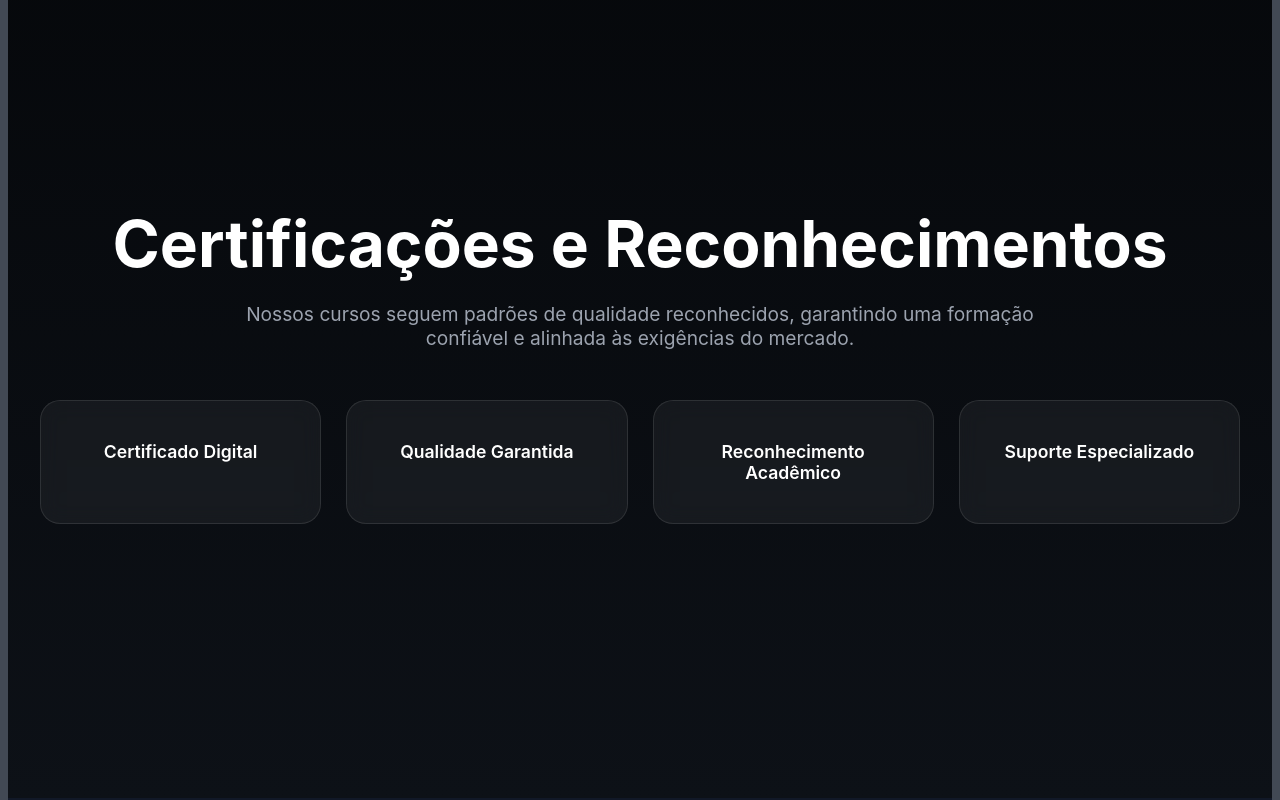
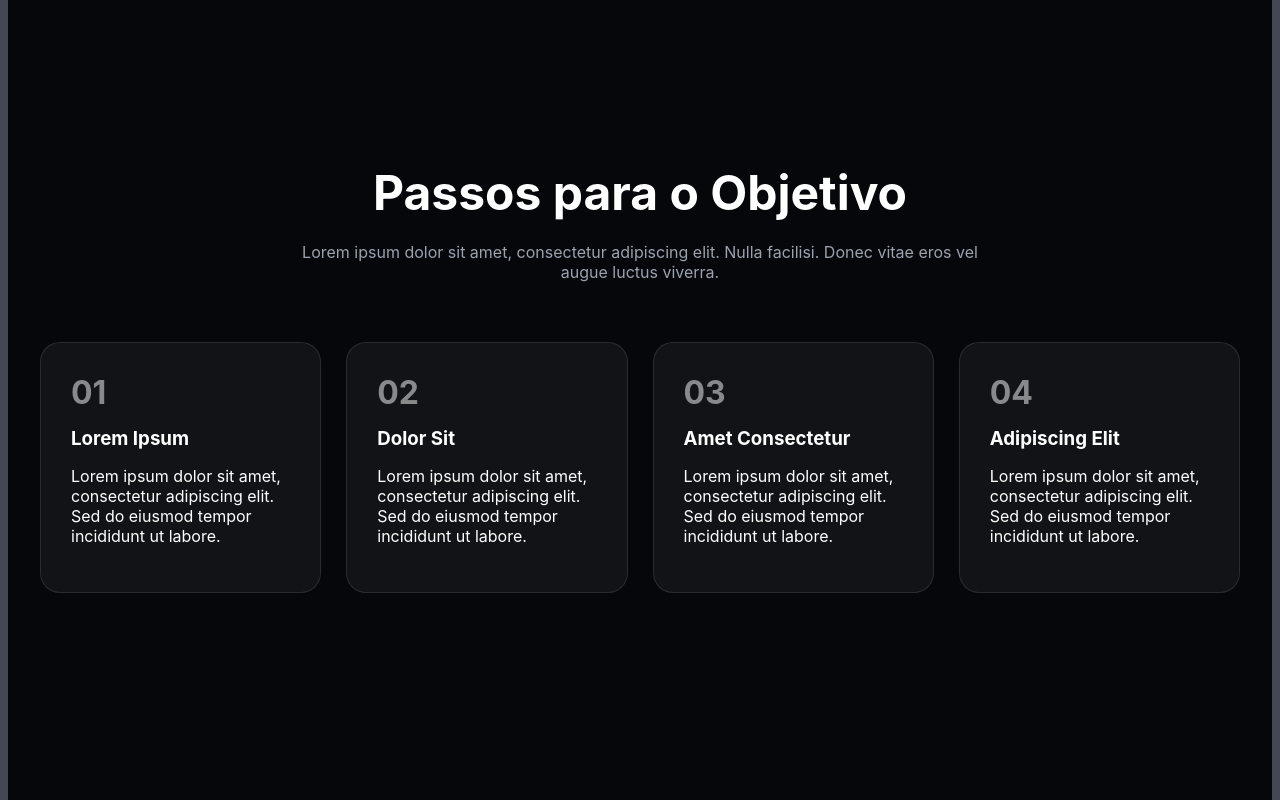
Before and after one commit to MarcellaH021/InovaIFMarcellaRafael, a plain HTML site: page main.html in a window 1280 px wide. Shown: the part 1600-2400 px from the top of the page. Drawn offline with Linux system fonts and the light colour scheme.

Commit message:
feat: adiciona passos-objetivos no site

```diff
--- a/CSS/style.css
+++ b/CSS/style.css
@@ -146,6 +146,59 @@ body {
     font-weight: 600;
 }
 
+.passos-objetivo {
+    min-height: 100vh;
+    padding: 80px 20px;
+
+    display: flex;
+    align-items: center;
+
+    background-color: #05070a;
+}
+
+.container-passos {
+    max-width: 1200px;
+    margin: 0 auto;
+    width: 100%;
+}
+
+.container-passos h2 {
+    text-align: center;
+    font-size: 3rem;
+    margin-bottom: 20px;
+}
+
+.descricao-passos {
+    text-align: center;
+    max-width: 700px;
+    margin: 0 auto 60px;
+    color: #9ca3af;
+}
+
+.passos-grid {
+    display: grid;
+    grid-template-columns: repeat(auto-fit, minmax(250px, 1fr));
+    gap: 25px;
+}
+
+.passo {
+    padding: 30px;
+
+    background: rgba(255,255,255,0.05);
+    border: 1px solid rgba(255,255,255,0.1);
+    border-radius: 20px;
+}
+
+.passo span {
+    font-size: 2rem;
+    font-weight: bold;
+    opacity: 0.5;
+}
+
+.passo h3 {
+    margin: 15px 0;
+}
+
 .rodape {
     margin-top: auto;
     background-color: #111827;
--- a/main.html
+++ b/main.html
@@ -41,6 +41,7 @@
         <!-- Página -->
     </main>
 
+        <!-- Certificados -->
     <section class="certificacoes">
         <div class="certificacoes-conteudo">
             <h2>Certificações e Reconhecimentos</h2>
@@ -59,23 +60,58 @@
         </div>
     </section>
 
-    <section class="certificacoes">
-        <div class="certificacoes-conteudo">
-            <h2>Certificações e Reconhecimentos</h2>
 
-            <p>
-                Nossos cursos seguem padrões de qualidade reconhecidos,
-                garantindo uma formação confiável e alinhada às exigências do mercado.
-            </p>
+        <!-- Passos e objetivos -->
+    <section class="passos-objetivo">
+    <div class="container-passos">
+        <h2>Passos para o Objetivo</h2>
 
-            <div class="selos">
-                <div class="selo">Certificado Digital</div>
-                <div class="selo">Qualidade Garantida</div>
-                <div class="selo">Reconhecimento Acadêmico</div>
-                <div class="selo">Suporte Especializado</div>
+        <p class="descricao-passos">
+            Lorem ipsum dolor sit amet, consectetur adipiscing elit.
+            Nulla facilisi. Donec vitae eros vel augue luctus viverra.
+        </p>
+
+        <div class="passos-grid">
+
+            <div class="passo">
+                <span>01</span>
+                <h3>Lorem Ipsum</h3>
+                <p>
+                    Lorem ipsum dolor sit amet, consectetur adipiscing elit.
+                    Sed do eiusmod tempor incididunt ut labore.
+                </p>
             </div>
+
+            <div class="passo">
+                <span>02</span>
+                <h3>Dolor Sit</h3>
+                <p>
+                    Lorem ipsum dolor sit amet, consectetur adipiscing elit.
+                    Sed do eiusmod tempor incididunt ut labore.
+                </p>
+            </div>
+
+            <div class="passo">
+                <span>03</span>
+                <h3>Amet Consectetur</h3>
+                <p>
+                    Lorem ipsum dolor sit amet, consectetur adipiscing elit.
+                    Sed do eiusmod tempor incididunt ut labore.
+                </p>
+            </div>
+
+            <div class="passo">
+                <span>04</span>
+                <h3>Adipiscing Elit</h3>
+                <p>
+                    Lorem ipsum dolor sit amet, consectetur adipiscing elit.
+                    Sed do eiusmod tempor incididunt ut labore.
+                </p>
+            </div>
+
         </div>
-    </section>
+    </div>
+</section>
 
     <!-- Rodapé -->
     <footer class="rodape">
```
